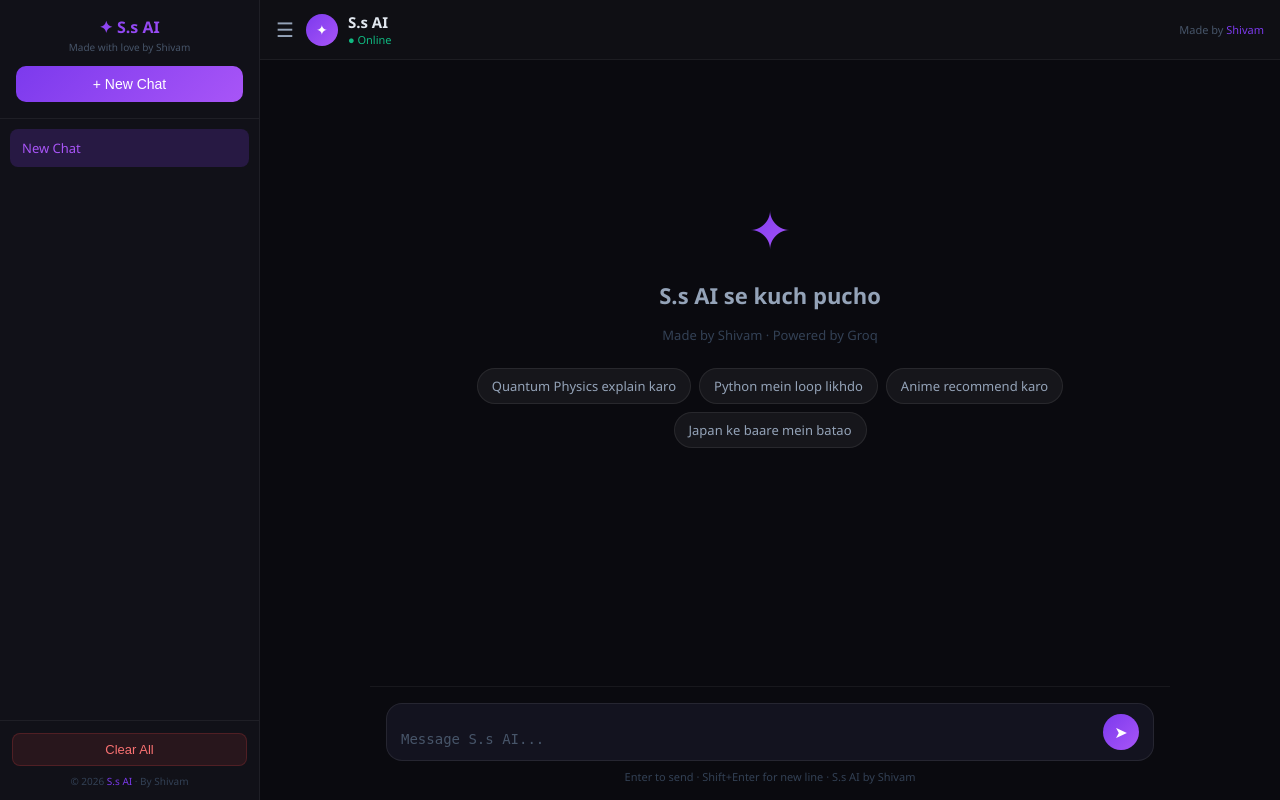
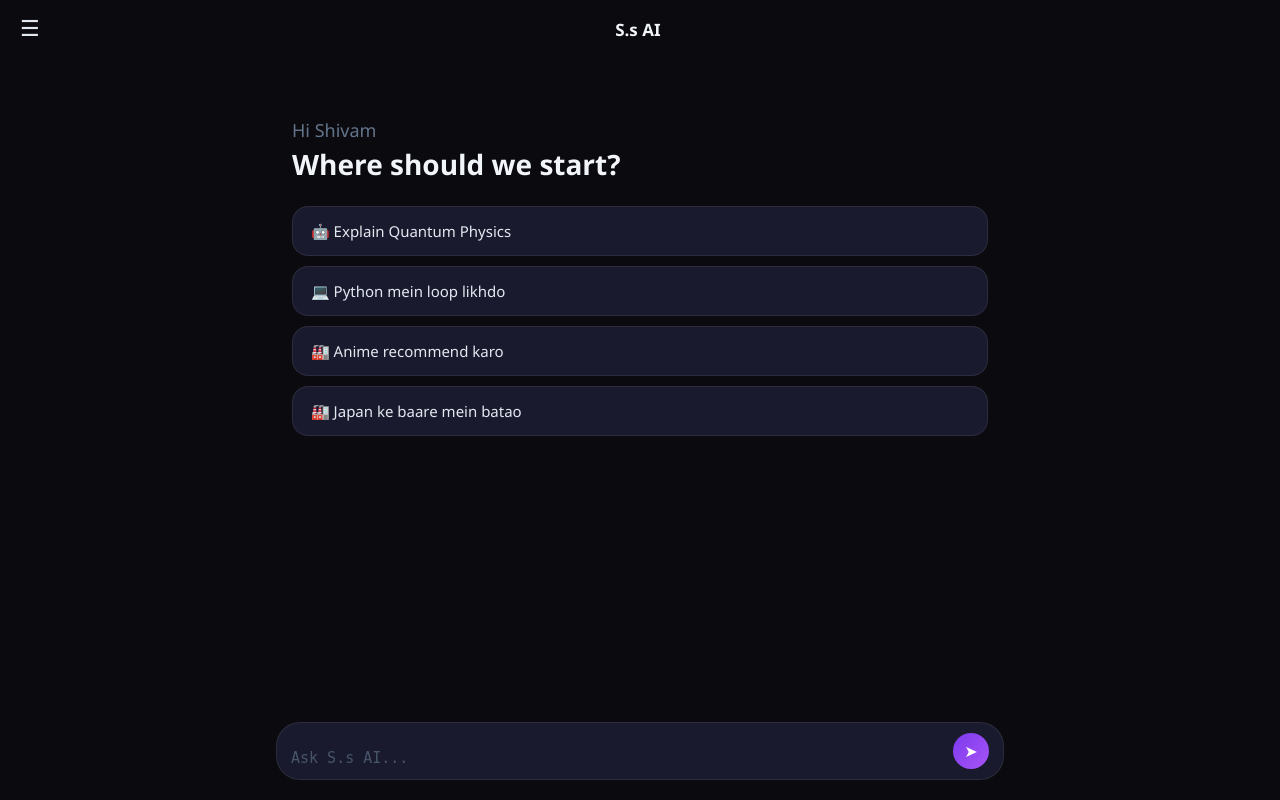
Before and after one commit to sharmashivam9109-debug/S.s-AI-chat, a Flask app: page / in a window 1280 px wide. Run offline with Flask 3, Linux system fonts and the light colour scheme; some libraries are stand-ins or nearby versions.

Commit message:
Gemini style UI

```diff
--- a/templates/index.html
+++ b/templates/index.html
@@ -9,112 +9,95 @@
 <script src="https://cdnjs.cloudflare.com/ajax/libs/marked/9.1.6/marked.min.js"></script>
 <style>
 *{margin:0;padding:0;box-sizing:border-box}
-body{background:#0a0a0f;color:#e2e8f0;font-family:'Segoe UI',sans-serif;height:100vh;display:flex;overflow:hidden}
-#sidebar{width:260px;background:#111118;border-right:1px solid rgba(255,255,255,0.06);display:flex;flex-direction:column;transition:0.3s}
-#sidebar.hidden{width:0;overflow:hidden}
-.sidebar-header{padding:16px;border-bottom:1px solid rgba(255,255,255,0.06)}
-.brand{text-align:center;margin-bottom:12px}
-.brand h2{font-size:16px;font-weight:700;background:linear-gradient(135deg,#7c3aed,#a855f7);-webkit-background-clip:text;-webkit-text-fill-color:transparent}
-.brand p{font-size:10px;color:#475569;margin-top:2px}
-#new-chat-btn{width:100%;padding:10px;background:linear-gradient(135deg,#7c3aed,#a855f7);border:none;border-radius:10px;color:#fff;font-size:14px;cursor:pointer;font-weight:500}
-#chat-history{flex:1;overflow-y:auto;padding:10px}
-.history-item{padding:10px 12px;border-radius:8px;cursor:pointer;font-size:13px;color:#94a3b8;margin-bottom:4px;white-space:nowrap;overflow:hidden;text-overflow:ellipsis;transition:0.2s}
+body{background:#0a0a0f;color:#e2e8f0;font-family:'Segoe UI',sans-serif;height:100vh;display:flex;flex-direction:column;overflow:hidden}
+#overlay{display:none;position:fixed;inset:0;background:rgba(0,0,0,0.6);z-index:99}
+#overlay.show{display:block}
+#drawer{position:fixed;left:-300px;top:0;width:280px;height:100%;background:#111118;z-index:100;display:flex;flex-direction:column;transition:left 0.3s;padding-top:16px}
+#drawer.open{left:0}
+.drawer-top{padding:0 16px 16px;border-bottom:1px solid rgba(255,255,255,0.06)}
+.drawer-brand{font-size:20px;font-weight:700;background:linear-gradient(135deg,#7c3aed,#a855f7);-webkit-background-clip:text;-webkit-text-fill-color:transparent;margin-bottom:16px;display:block}
+#drawer-new-chat{width:100%;padding:12px;background:none;border:1px solid rgba(255,255,255,0.1);border-radius:12px;color:#e2e8f0;font-size:14px;cursor:pointer;text-align:left;display:flex;align-items:center;gap:8px}
+#drawer-new-chat:hover{background:rgba(255,255,255,0.05)}
+.drawer-section{padding:16px 16px 8px;font-size:11px;color:#475569;text-transform:uppercase;letter-spacing:1px}
+#drawer-history{flex:1;overflow-y:auto;padding:0 8px}
+.history-item{padding:10px 12px;border-radius:10px;cursor:pointer;font-size:14px;color:#94a3b8;margin-bottom:2px;white-space:nowrap;overflow:hidden;text-overflow:ellipsis}
 .history-item:hover{background:rgba(255,255,255,0.06);color:#e2e8f0}
-.history-item.active{background:rgba(124,58,237,0.2);color:#a855f7}
-.sidebar-footer{padding:12px;border-top:1px solid rgba(255,255,255,0.06);text-align:center}
-.sidebar-footer p{font-size:10px;color:#334155}
-.sidebar-footer span{color:#7c3aed}
-#clear-btn{width:100%;margin-bottom:8px;padding:8px;background:rgba(239,68,68,0.1);border:1px solid rgba(239,68,68,0.2);border-radius:8px;color:#f87171;font-size:13px;cursor:pointer}
-#main{flex:1;display:flex;flex-direction:column;overflow:hidden}
-#header{padding:12px 16px;background:rgba(255,255,255,0.02);border-bottom:1px solid rgba(255,255,255,0.06);display:flex;align-items:center;gap:12px}
-#toggle-sidebar{background:none;border:none;color:#94a3b8;font-size:20px;cursor:pointer}
-.header-center{flex:1;display:flex;align-items:center;gap:10px}
-.header-avatar{width:32px;height:32px;background:linear-gradient(135deg,#7c3aed,#a855f7);border-radius:50%;display:flex;align-items:center;justify-content:center;color:#fff;font-size:14px}
-.header-info h1{font-size:15px;font-weight:600}
-.header-info p{font-size:11px;color:#10b981}
-.header-badge{margin-left:auto;font-size:11px;color:#475569;text-align:right}
-.header-badge span{color:#7c3aed;font-weight:500}
+.history-item.active{background:rgba(124,58,237,0.15);color:#a855f7}
+.drawer-footer{padding:16px;border-top:1px solid rgba(255,255,255,0.06)}
+#clear-btn{width:100%;padding:10px;background:rgba(239,68,68,0.1);border:1px solid rgba(239,68,68,0.15);border-radius:10px;color:#f87171;font-size:13px;cursor:pointer;margin-bottom:8px}
+.drawer-footer p{font-size:10px;color:#334155;text-align:center}
+.drawer-footer span{color:#7c3aed}
+#header{padding:14px 16px;display:flex;align-items:center;justify-content:space-between;background:#0a0a0f}
+#toggle-btn{background:none;border:none;color:#e2e8f0;font-size:22px;cursor:pointer;padding:4px;line-height:1}
+.header-title{font-size:17px;font-weight:600;color:#f1f5f9}
+.header-right{width:32px}
 #chat-wrap{flex:1;overflow-y:auto;display:flex;flex-direction:column}
-#chat-box{flex:1;padding:20px;display:flex;flex-direction:column;gap:20px;max-width:800px;width:100%;margin:0 auto}
-.empty-state{display:flex;flex-direction:column;align-items:center;justify-content:center;min-height:60vh;gap:16px;color:#475569}
-.empty-logo{font-size:52px;background:linear-gradient(135deg,#7c3aed,#a855f7);-webkit-background-clip:text;-webkit-text-fill-color:transparent}
-.empty-state h2{font-size:22px;color:#94a3b8;font-weight:600}
-.empty-state p{font-size:13px;color:#334155}
-.prompts{display:flex;flex-wrap:wrap;gap:8px;justify-content:center;margin-top:8px}
-.prompt-chip{padding:8px 14px;background:rgba(255,255,255,0.05);border:1px solid rgba(255,255,255,0.08);border-radius:20px;font-size:13px;cursor:pointer;transition:0.2s;color:#94a3b8}
-.prompt-chip:hover{background:rgba(124,58,237,0.2);border-color:#7c3aed;color:#e2e8f0}
+#chat-box{flex:1;padding:20px 16px;display:flex;flex-direction:column;gap:16px;max-width:760px;width:100%;margin:0 auto}
+.empty-state{padding:40px 16px 20px;display:flex;flex-direction:column;gap:24px}
+.empty-greeting p{font-size:18px;color:#64748b;margin-bottom:4px}
+.empty-greeting h2{font-size:28px;font-weight:700;color:#f1f5f9;line-height:1.3}
+.suggestion-chips{display:flex;flex-direction:column;gap:10px}
+.chip{padding:14px 18px;background:#1a1a2e;border:1px solid rgba(255,255,255,0.08);border-radius:16px;font-size:15px;cursor:pointer;color:#e2e8f0;text-align:left;transition:0.2s;display:flex;align-items:center;gap:10px}
+.chip:hover{background:rgba(124,58,237,0.15);border-color:#7c3aed}
 .msg-wrap{display:flex;gap:10px;align-items:flex-start}
 .msg-wrap.user{flex-direction:row-reverse}
-.avatar{width:32px;height:32px;border-radius:50%;flex-shrink:0;display:flex;align-items:center;justify-content:center;font-size:13px;font-weight:600}
-.user .avatar{background:linear-gradient(135deg,#7c3aed,#a855f7);color:#fff}
-.ai .avatar{background:#1e1e2e;border:1px solid rgba(255,255,255,0.1);color:#a855f7}
-.msg{max-width:75%;padding:12px 16px;border-radius:16px;font-size:14px;line-height:1.7}
-.user .msg{background:linear-gradient(135deg,#7c3aed,#a855f7);color:#fff;border-top-right-radius:4px}
-.ai .msg{background:#13131f;border:1px solid rgba(255,255,255,0.07);border-top-left-radius:4px}
+.av{width:30px;height:30px;border-radius:50%;flex-shrink:0;display:flex;align-items:center;justify-content:center;font-size:12px;font-weight:700}
+.user .av{background:linear-gradient(135deg,#7c3aed,#a855f7);color:#fff}
+.ai .av{background:#1e1e2e;border:1px solid rgba(255,255,255,0.1);color:#a855f7;font-size:14px}
+.msg{max-width:80%;padding:12px 16px;border-radius:18px;font-size:15px;line-height:1.7}
+.user .msg{background:#1e1e2e;color:#f1f5f9;border-bottom-right-radius:4px}
+.ai .msg{background:transparent;color:#e2e8f0;padding:4px 0}
 .ai .msg h1,.ai .msg h2,.ai .msg h3{color:#a855f7;margin:10px 0 6px}
 .ai .msg p{margin-bottom:8px}
 .ai .msg ul,.ai .msg ol{padding-left:20px;margin-bottom:8px}
-.ai .msg pre{position:relative;margin:10px 0;border-radius:8px;overflow:hidden}
+.ai .msg pre{position:relative;margin:10px 0;border-radius:10px;overflow:hidden}
 .ai .msg pre code{font-size:13px}
 .copy-code-btn{position:absolute;top:8px;right:8px;padding:4px 10px;background:rgba(255,255,255,0.1);border:none;border-radius:6px;color:#e2e8f0;font-size:11px;cursor:pointer}
-.copy-code-btn:hover{background:rgba(124,58,237,0.4)}
-.msg-actions{display:flex;gap:6px;margin-top:6px;opacity:0;transition:0.2s}
+.msg-actions{display:flex;gap:6px;margin-top:4px;opacity:0;transition:0.2s}
 .msg-wrap:hover .msg-actions{opacity:1}
-.action-btn{padding:4px 8px;background:rgba(255,255,255,0.05);border:none;border-radius:6px;color:#94a3b8;font-size:11px;cursor:pointer}
-.action-btn:hover{background:rgba(124,58,237,0.2);color:#a855f7}
-.typing{display:flex;gap:4px;padding:12px 16px;background:#13131f;border-radius:16px;border-top-left-radius:4px;border:1px solid rgba(255,255,255,0.07)}
-.typing span{width:6px;height:6px;background:#7c3aed;border-radius:50%;animation:bounce 1.2s infinite}
+.act-btn{padding:4px 8px;background:none;border:none;color:#475569;font-size:12px;cursor:pointer;border-radius:6px}
+.act-btn:hover{background:rgba(255,255,255,0.05);color:#94a3b8}
+.typing{display:flex;gap:4px;padding:8px 0}
+.typing span{width:7px;height:7px;background:#7c3aed;border-radius:50%;animation:bounce 1.2s infinite}
 .typing span:nth-child(2){animation-delay:0.2s}
 .typing span:nth-child(3){animation-delay:0.4s}
-@keyframes bounce{0%,60%,100%{transform:translateY(0)}30%{transform:translateY(-6px)}}
-#input-area{padding:16px;border-top:1px solid rgba(255,255,255,0.06);max-width:800px;width:100%;margin:0 auto}
-.input-box{display:flex;gap:8px;align-items:flex-end;background:#13131f;border:1px solid rgba(255,255,255,0.08);border-radius:16px;padding:10px 14px;transition:0.2s}
-.input-box:focus-within{border-color:#7c3aed}
-#msg-input{flex:1;background:none;border:none;color:#f1f5f9;font-size:14px;outline:none;resize:none;max-height:120px;line-height:1.5}
+@keyframes bounce{0%,60%,100%{transform:translateY(0)}30%{transform:translateY(-7px)}}
+#input-wrap{padding:12px 16px 20px;max-width:760px;width:100%;margin:0 auto}
+.input-box{display:flex;align-items:flex-end;gap:8px;background:#1a1a2e;border:1px solid rgba(255,255,255,0.08);border-radius:24px;padding:10px 14px}
+.input-box:focus-within{border-color:rgba(124,58,237,0.5)}
+#msg-input{flex:1;background:none;border:none;color:#f1f5f9;font-size:15px;outline:none;resize:none;max-height:100px;line-height:1.5}
 #msg-input::placeholder{color:#475569}
-#send-btn{width:36px;height:36px;border-radius:50%;border:none;background:linear-gradient(135deg,#7c3aed,#a855f7);color:#fff;font-size:16px;cursor:pointer;flex-shrink:0;transition:0.2s}
-#send-btn:hover{transform:scale(1.05)}
-.hint{text-align:center;font-size:11px;color:#334155;margin-top:8px}
-.toast{position:fixed;bottom:80px;left:50%;transform:translateX(-50%);background:#7c3aed;color:#fff;padding:8px 16px;border-radius:20px;font-size:13px;opacity:0;transition:0.3s;pointer-events:none;z-index:999}
+#send-btn{width:36px;height:36px;border-radius:50%;border:none;background:linear-gradient(135deg,#7c3aed,#a855f7);color:#fff;font-size:16px;cursor:pointer;flex-shrink:0;display:flex;align-items:center;justify-content:center}
+.toast{position:fixed;bottom:90px;left:50%;transform:translateX(-50%);background:#7c3aed;color:#fff;padding:8px 18px;border-radius:20px;font-size:13px;opacity:0;transition:0.3s;pointer-events:none;z-index:999}
 .toast.show{opacity:1}
 </style>
 </head>
 <body>
-<div id="sidebar">
-  <div class="sidebar-header">
-    <div class="brand">
-      <h2>&#10022; S.s AI</h2>
-      <p>Made with love by Shivam</p>
+<div id="overlay"></div>
+<div id="drawer">
+  <div class="drawer-top">
+    <span class="drawer-brand">&#10022; S.s AI</span>
+    <button id="drawer-new-chat">&#9998; New chat</button>
   </div>
-    <button id="new-chat-btn">+ New Chat</button>
-  </div>
-  <div id="chat-history"></div>
-  <div class="sidebar-footer">
-    <button id="clear-btn">Clear All</button>
-    <p>&#169; 2026 <span>S.s AI</span> &middot; By Shivam</p>
+  <div class="drawer-section">Recent</div>
+  <div id="drawer-history"></div>
+  <div class="drawer-footer">
+    <button id="clear-btn">&#128465; Clear all chats</button>
+    <p>&#169; 2026 <span>S.s AI</span> &middot; Made by Shivam</p>
   </div>
 </div>
-<div id="main">
 <div id="header">
-    <button id="toggle-sidebar">&#9776;</button>
-    <div class="header-center">
-      <div class="header-avatar">&#10022;</div>
-      <div class="header-info">
-        <h1>S.s AI</h1>
-        <p>&#9679; Online</p>
-      </div>
-    </div>
-    <div class="header-badge">Made by <span>Shivam</span></div>
+  <button id="toggle-btn">&#9776;</button>
+  <span class="header-title">S.s AI</span>
+  <div class="header-right"></div>
 </div>
 <div id="chat-wrap">
   <div id="chat-box"></div>
 </div>
-  <div id="input-area">
+<div id="input-wrap">
   <div class="input-box">
-      <textarea id="msg-input" rows="1" placeholder="Message S.s AI..."></textarea>
+    <textarea id="msg-input" rows="1" placeholder="Ask S.s AI..."></textarea>
     <button id="send-btn">&#10148;</button>
-    </div>
-    <div class="hint">Enter to send &middot; Shift+Enter for new line &middot; S.s AI by Shivam</div>
   </div>
 </div>
 <div class="toast" id="toast"></div>
@@ -122,66 +105,76 @@ body{background:#0a0a0f;color:#e2e8f0;font-family:'Segoe UI',sans-serif;height:1
 const chatBox=document.getElementById('chat-box');
 const input=document.getElementById('msg-input');
 const btn=document.getElementById('send-btn');
-const historyEl=document.getElementById('chat-history');
+const historyEl=document.getElementById('drawer-history');
+const drawer=document.getElementById('drawer');
+const overlay=document.getElementById('overlay');
 let sessions=[],currentId=null;
+
+function openDrawer(){drawer.classList.add('open');overlay.classList.add('show')}
+function closeDrawer(){drawer.classList.remove('open');overlay.classList.remove('show')}
+document.getElementById('toggle-btn').onclick=()=>drawer.classList.contains('open')?closeDrawer():openDrawer();
+overlay.onclick=closeDrawer;
+
 function showToast(msg){const t=document.getElementById('toast');t.textContent=msg;t.classList.add('show');setTimeout(()=>t.classList.remove('show'),2000)}
-function showEmpty(){chatBox.innerHTML='<div class="empty-state"><div class="empty-logo">&#10022;</div><h2>S.s AI se kuch pucho</h2><p>Made by Shivam &middot; Powered by Groq</p><div class="prompts"><div class="prompt-chip" onclick="usePrompt(this)">Quantum Physics explain karo</div><div class="prompt-chip" onclick="usePrompt(this)">Python mein loop likhdo</div><div class="prompt-chip" onclick="usePrompt(this)">Anime recommend karo</div><div class="prompt-chip" onclick="usePrompt(this)">Japan ke baare mein batao</div></div></div>'}
-function usePrompt(el){input.value=el.textContent;input.focus()}
-function renderHistory(){historyEl.innerHTML='';sessions.forEach(s=>{const d=document.createElement('div');d.className='history-item'+(s.id===currentId?' active':'');d.textContent=s.title;d.onclick=()=>loadSession(s.id);historyEl.appendChild(d)})}
-function newChat(){currentId=Date.now();sessions.unshift({id:currentId,title:'New Chat',messages:[]});renderHistory();showEmpty()}
+
+function showEmpty(){
+  chatBox.innerHTML='<div class="empty-state"><div class="empty-greeting"><p>Hi Shivam</p><h2>Where should we start?</h2></div><div class="suggestion-chips"><div class="chip" onclick="usePrompt(this)">&#129302; Explain Quantum Physics</div><div class="chip" onclick="usePrompt(this)">&#128187; Python mein loop likhdo</div><div class="chip" onclick="usePrompt(this)">&#127981; Anime recommend karo</div><div class="chip" onclick="usePrompt(this)">&#127981; Japan ke baare mein batao</div></div></div>'
+}
+
+function usePrompt(el){input.value=el.innerText.slice(2).trim();closeDrawer();input.focus()}
+function renderHistory(){historyEl.innerHTML='';sessions.forEach(s=>{const d=document.createElement('div');d.className='history-item'+(s.id===currentId?' active':'');d.textContent=s.title;d.onclick=()=>{loadSession(s.id);closeDrawer()};historyEl.appendChild(d)})}
+function newChat(){currentId=Date.now();sessions.unshift({id:currentId,title:'New chat',messages:[]});renderHistory();showEmpty();closeDrawer()}
 function loadSession(id){currentId=id;const s=sessions.find(x=>x.id===id);chatBox.innerHTML='';if(!s.messages.length){showEmpty();return}s.messages.forEach(m=>appendMsg(m.role,m.content,false));renderHistory()}
 function getSession(){return sessions.find(x=>x.id===currentId)}
+
 function appendMsg(role,content,save=true){
   const wrap=document.createElement('div');wrap.className='msg-wrap '+role;
-  const av=document.createElement('div');av.className='avatar';av.textContent=role==='user'?'S':'*';
-  const inner=document.createElement('div');
+  const av=document.createElement('div');av.className='av';av.textContent=role==='user'?'S':'*';
+  const inner=document.createElement('div');inner.style.flex='1';
   const msgDiv=document.createElement('div');msgDiv.className='msg';
   if(role==='ai'){
     msgDiv.innerHTML=marked.parse(content);
     msgDiv.querySelectorAll('pre code').forEach(b=>{
       hljs.highlightElement(b);
-      const cb=document.createElement('button');
-      cb.className='copy-code-btn';
-      cb.textContent='Copy';
+      const cb=document.createElement('button');cb.className='copy-code-btn';cb.textContent='Copy';
       cb.onclick=()=>{navigator.clipboard.writeText(b.textContent);showToast('Copied!')};
       b.parentElement.appendChild(cb)
     })
-  } else {msgDiv.textContent=content}
+  }else{msgDiv.textContent=content}
   const actions=document.createElement('div');actions.className='msg-actions';
-  if(role==='ai'){
-    const rb=document.createElement('button');rb.className='action-btn';rb.textContent='Regenerate';
-    rb.onclick=regenerate;actions.appendChild(rb)
-  }
-  const cb=document.createElement('button');cb.className='action-btn';cb.textContent='Copy';
+  if(role==='ai'){const rb=document.createElement('button');rb.className='act-btn';rb.textContent='&#8635; Regenerate';rb.onclick=regenerate;actions.appendChild(rb)}
+  const cb=document.createElement('button');cb.className='act-btn';cb.textContent='&#128203; Copy';
   cb.onclick=()=>{navigator.clipboard.writeText(msgDiv.textContent);showToast('Copied!')};
   actions.appendChild(cb);
   inner.appendChild(msgDiv);inner.appendChild(actions);
   wrap.appendChild(av);wrap.appendChild(inner);
   chatBox.appendChild(wrap);chatBox.scrollTop=chatBox.scrollHeight;
-  if(save){const s=getSession();if(s){s.messages.push({role,content});if(s.messages.length===1)s.title=content.slice(0,30);renderHistory()}}
+  if(save){const s=getSession();if(s){s.messages.push({role,content});if(s.messages.length===1)s.title=content.slice(0,35);renderHistory()}}
 }
+
 let lastPrompt='';
 async function regenerate(){if(!lastPrompt)return;const s=getSession();if(s){s.messages.pop();chatBox.lastElementChild&&chatBox.lastElementChild.remove()}await sendMsg(lastPrompt,false)}
+
 async function sendMsg(text,saveUser=true){
   if(!text.trim())return;lastPrompt=text;
-  const empty=chatBox.querySelector('.empty-state');if(empty)empty.remove();
+  chatBox.querySelector('.empty-state')?.remove();
   if(saveUser)appendMsg('user',text);
   const tw=document.createElement('div');tw.className='msg-wrap ai';tw.id='typing';
-  tw.innerHTML='<div class="avatar">*</div><div class="typing"><span></span><span></span><span></span></div>';
+  tw.innerHTML='<div class="av">*</div><div class="typing"><span></span><span></span><span></span></div>';
   chatBox.appendChild(tw);chatBox.scrollTop=chatBox.scrollHeight;
   try{
     const res=await fetch('/chat',{method:'POST',headers:{'Content-Type':'application/json'},body:JSON.stringify({message:text})});
     const data=await res.json();
-    const t=document.getElementById('typing');if(t)t.remove();
+    document.getElementById('typing')?.remove();
     appendMsg('ai',data.reply);
-  }catch(e){const t=document.getElementById('typing');if(t)t.remove();showToast('API Error!')}
+  }catch(e){document.getElementById('typing')?.remove();showToast('&#9888; API Error!')}
 }
+
 btn.onclick=()=>{sendMsg(input.value);input.value='';input.style.height='auto'};
 input.addEventListener('keydown',e=>{if(e.key==='Enter'&&!e.shiftKey){e.preventDefault();btn.click()}});
-input.addEventListener('input',()=>{input.style.height='auto';input.style.height=Math.min(input.scrollHeight,120)+'px'});
-document.getElementById('new-chat-btn').onclick=newChat;
+input.addEventListener('input',()=>{input.style.height='auto';input.style.height=Math.min(input.scrollHeight,100)+'px'});
+document.getElementById('drawer-new-chat').onclick=newChat;
 document.getElementById('clear-btn').onclick=()=>{sessions=[];newChat()};
-document.getElementById('toggle-sidebar').onclick=()=>document.getElementById('sidebar').classList.toggle('hidden');
 newChat();
 </script>
 </body>
```
Lines whose indentation alone changed are shown as unchanged.
